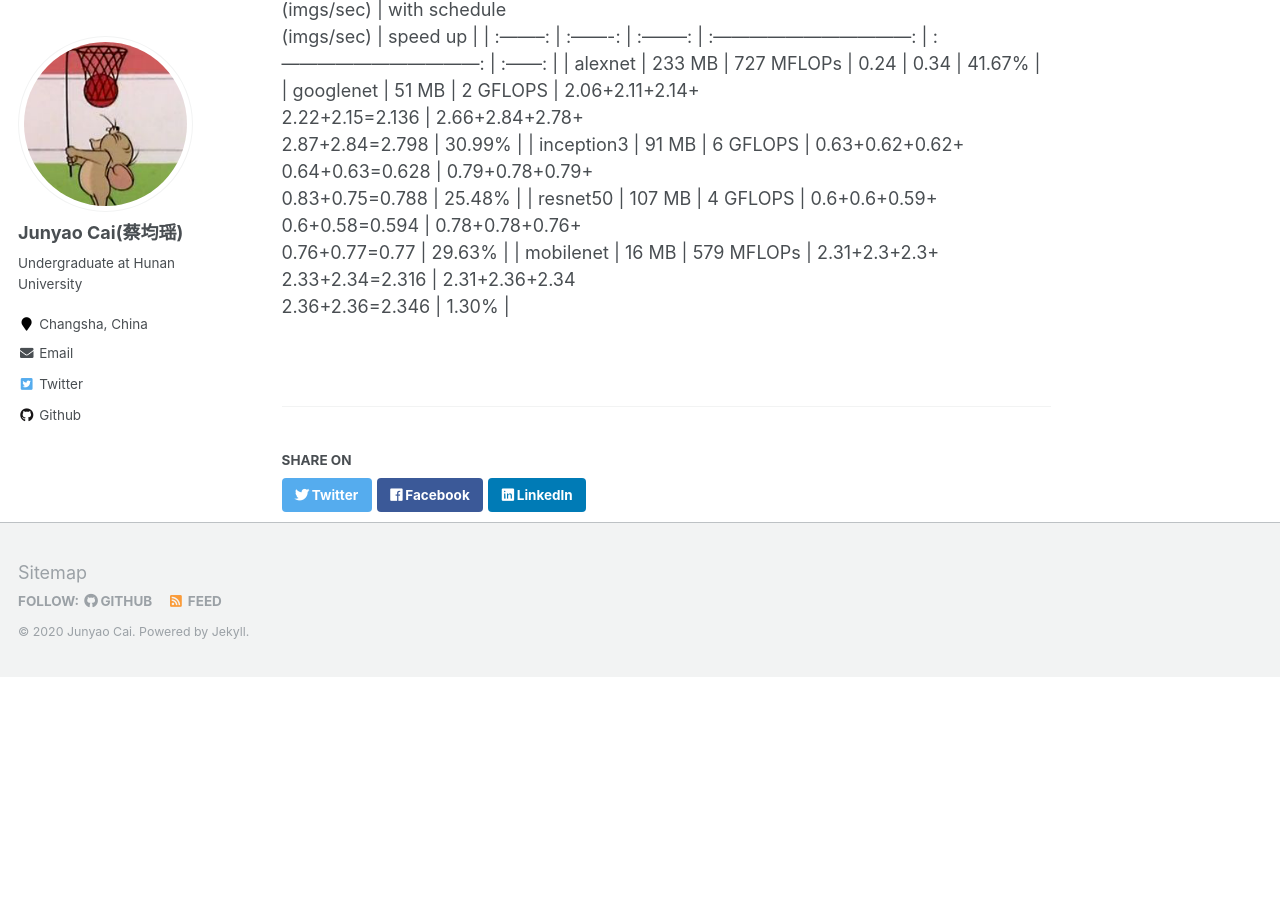
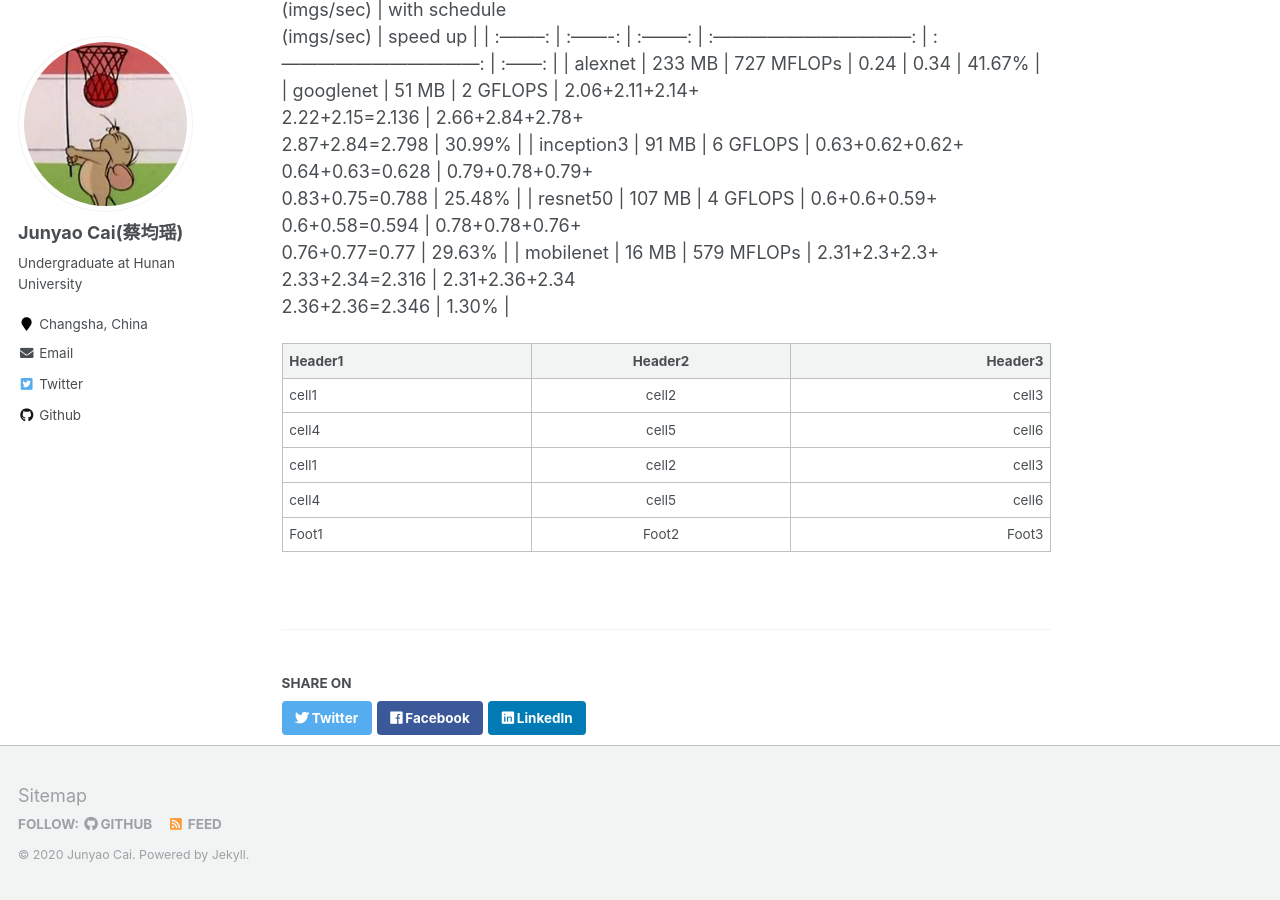
Before and after one commit to JunyaoCai/JunyaoCai.github.io, a Jekyll site: the page built from _projects/accelerate_DML_with_comm_ schedule.md, in a window 1280 px wide and 900 px high, scrolled down 690 px. Built offline with Jekyll 4.4.1, drawn with Linux system fonts in a browser that asks for light colours; before the commit the page ends 1367 px from its top, so only the background shows below that.

Commit message:
markdown table test

```diff
--- a/_projects/accelerate_DML_with_comm_ schedule.md
+++ b/_projects/accelerate_DML_with_comm_ schedule.md
@@ -26,6 +26,16 @@ switch1--1g---worker2:4096MB_6Cores_2.00GHz
 |  resnet50  |  107 MB   |  4 GFLOPS  |  0.6+0.6+0.59+<br/>0.6+0.58=0.594   | 0.78+0.78+0.76+<br/>0.76+0.77=0.77  |  29.63%  |
 | mobilenet  |   16 MB   | 579 MFLOPs |  2.31+2.3+2.3+<br/>2.33+2.34=2.316  | 2.31+2.36+2.34<br/>2.36+2.36=2.346  |  1.30%   |
 
+| Header1 | Header2 | Header3 |
+|:--------|:-------:|--------:|
+| cell1   | cell2   | cell3   |
+| cell4   | cell5   | cell6   |
+|-----------------------------|
+| cell1   | cell2   | cell3   |
+| cell4   | cell5   | cell6   |
+|=============================|
+| Foot1   | Foot2   | Foot3   |
+
 <!-- <img class="img-responsive" src="/images/ECCV2018_architecture.jpg">
 
 ## Publication:
```
Also changed, not shown: 1 other file.
